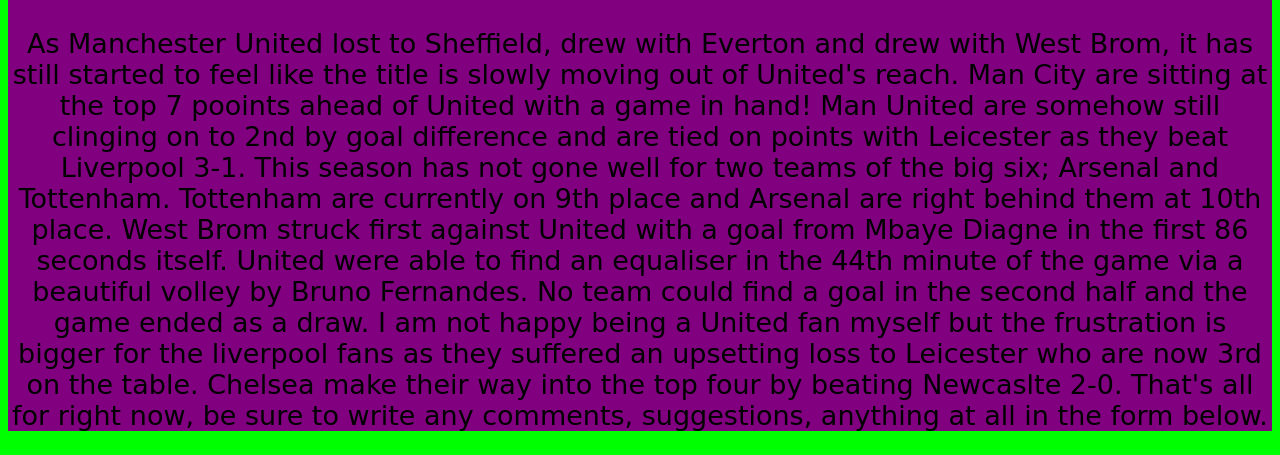
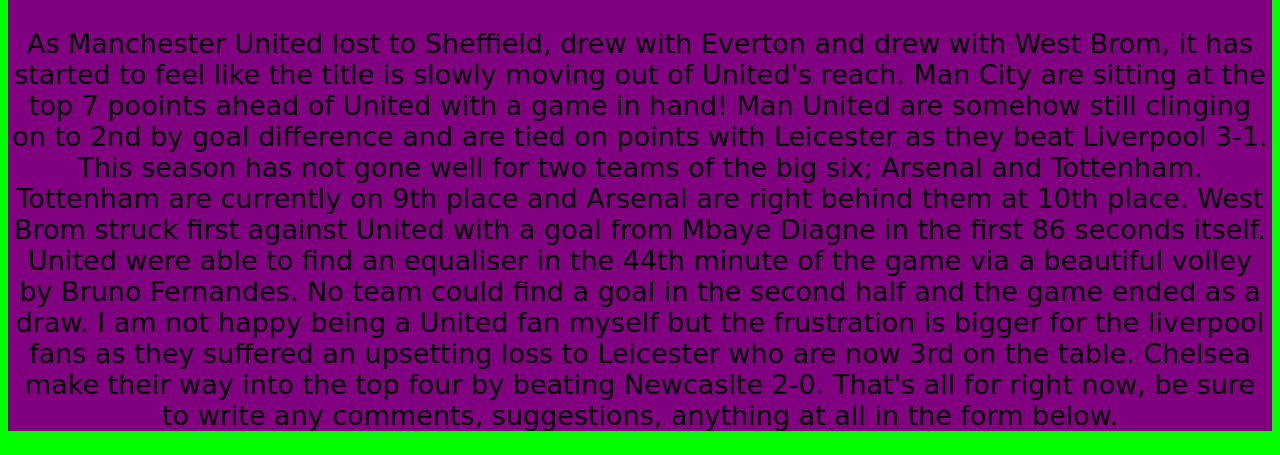
Before and after one commit to EmpTheSalamander/Premier-League, a plain HTML site: page index.html in a window 1280 px wide. Shown: the part 812-1267 px from the top of the page. Drawn offline with Linux system fonts and the light colour scheme; a web font is replaced by a local one.

Commit message:
Update index.html

```diff
--- a/index.html
+++ b/index.html
@@ -18,7 +18,7 @@
   <section id="content">
     <h1 id="heading">Are Man United Still Title Contenders?</h1>
     <img id="newspic" src="https://content.api.news/v3/images/bin/aa476eca409f32770f2f5dea340b25bd">
-    <p id="text">As Manchester United lost to Sheffield, drew with Everton and drew with West Brom, it has still started to feel like the title is slowly moving out of United's reach. Man City are sitting at the top 7 pooints ahead of United with a game in hand!  Man United are somehow still clinging on to 2nd by goal difference and are tied on points with Leicester as they beat Liverpool 3-1. This season has not gone well for two teams of the big six; Arsenal and Tottenham. Tottenham are currently on 9th place and Arsenal are right behind them at 10th place. West Brom struck first against United with a goal from Mbaye Diagne in the first 86 seconds itself. United were able to find an equaliser in the 44th minute of the game via a beautiful volley by Bruno Fernandes. No team could find a goal in the second half and the game ended as a draw. I am not happy being a United fan myself but the frustration is bigger for the liverpool fans as they suffered an upsetting loss to Leicester who are now 3rd on the table. Chelsea make their way into the top four by beating Newcaslte 2-0. That's all for right now, be sure to write any comments, suggestions, anything at all in the form below. </p>
+    <p id="text">As Manchester United lost to Sheffield, drew with Everton and drew with West Brom, it has started to feel like the title is slowly moving out of United's reach. Man City are sitting at the top 7 pooints ahead of United with a game in hand!  Man United are somehow still clinging on to 2nd by goal difference and are tied on points with Leicester as they beat Liverpool 3-1. This season has not gone well for two teams of the big six; Arsenal and Tottenham. Tottenham are currently on 9th place and Arsenal are right behind them at 10th place. West Brom struck first against United with a goal from Mbaye Diagne in the first 86 seconds itself. United were able to find an equaliser in the 44th minute of the game via a beautiful volley by Bruno Fernandes. No team could find a goal in the second half and the game ended as a draw. I am not happy being a United fan myself but the frustration is bigger for the liverpool fans as they suffered an upsetting loss to Leicester who are now 3rd on the table. Chelsea make their way into the top four by beating Newcaslte 2-0. That's all for right now, be sure to write any comments, suggestions, anything at all in the form below. </p>
 
   </section>
   <section id="form">
```
